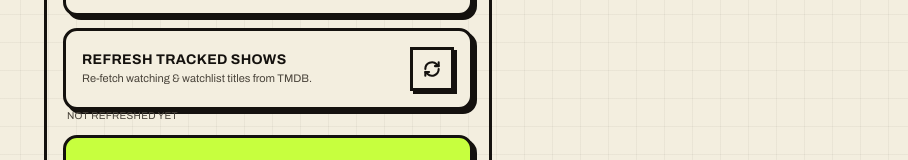
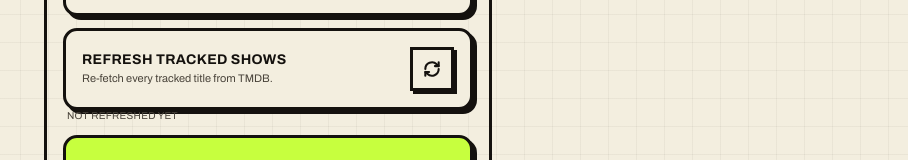
Before and after one commit to anshu-ravi/tv-tracker, a Next.js app: page /account in a window 1280 px wide. Shown: the part 294-454 px from the top of the page, without its empty margins (372-1280 px from the left). Built offline with nearby package versions, Linux system fonts and the light colour scheme; no server answers; the database is empty.

Commit message:
docs(account): correct the refresh card's description
It claimed to re-fetch watching and watchlist titles; the sweep has
covered every status since the scope fix.

```diff
--- a/src/components/RefreshTrackedButton.tsx
+++ b/src/components/RefreshTrackedButton.tsx
@@ -11,8 +11,10 @@ interface RefreshOutcome {
   error?: string;
 }
 
-// "Refresh all tracked shows" — re-fetches every title the user has as
-// watching/watchlist from its provider and re-upserts titles + episodes.
+// "Refresh all tracked shows" — re-fetches every tracked title (watching,
+// watchlist, completed, dnf) from its provider and re-upserts titles +
+// episodes. Completed shows are included deliberately: a completed show can
+// resume airing.
 // Fixes catalog rows left incomplete by the one-time Trakt import (it only
 // wrote episodes the user had already watched, so unwatched seasons are
 // sometimes missing entirely). Can take a while for a large library, so the
@@ -62,7 +64,7 @@ export default function RefreshTrackedButton() {
         <div className="min-w-0">
           <p className="text-sm font-bold uppercase tracking-wide">Refresh tracked shows</p>
           <p className="text-[11px] text-ink-soft">
-            Re-fetch watching &amp; watchlist titles from TMDB.
+            Re-fetch every tracked title from TMDB.
           </p>
         </div>
         <button
```
